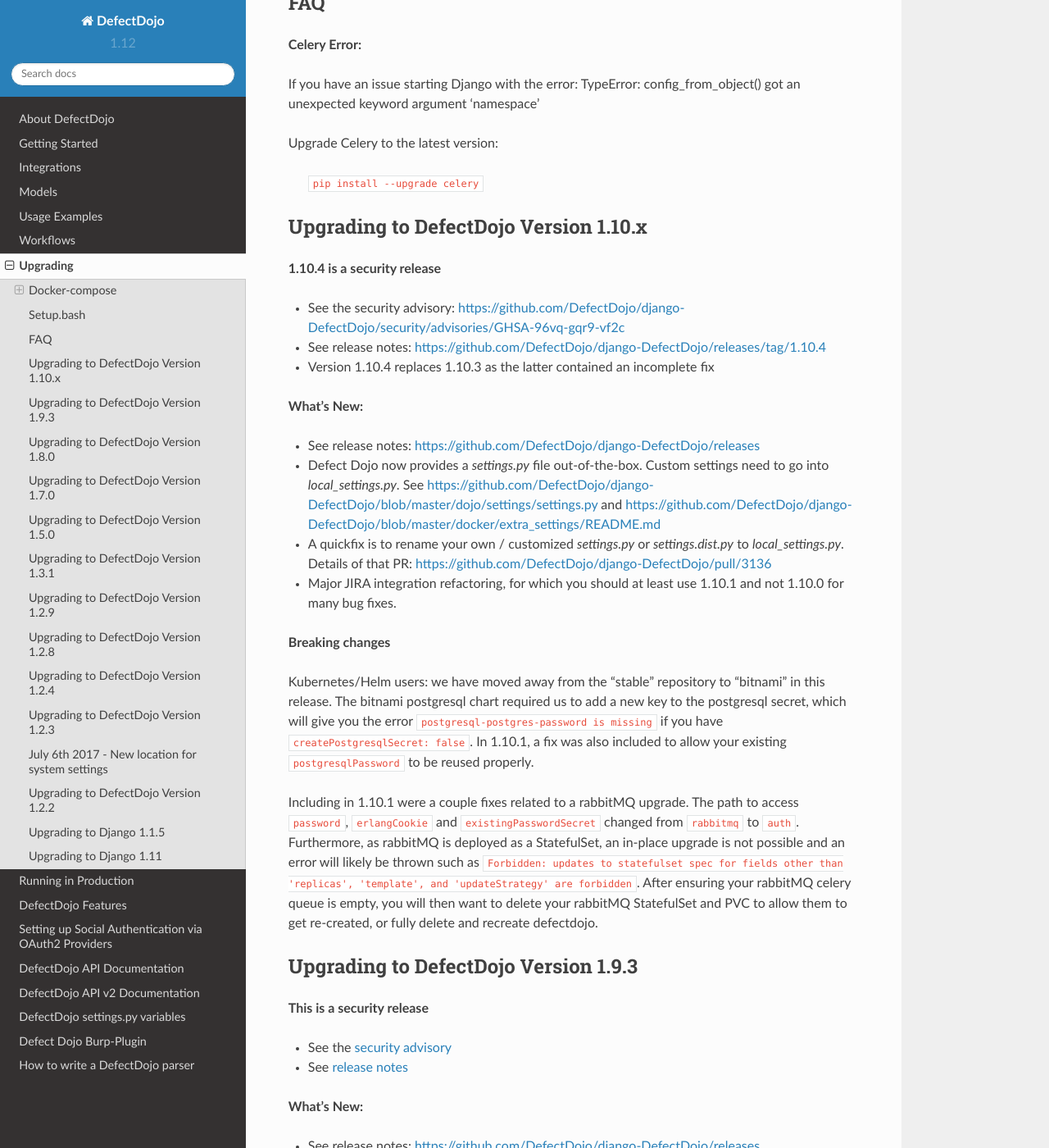
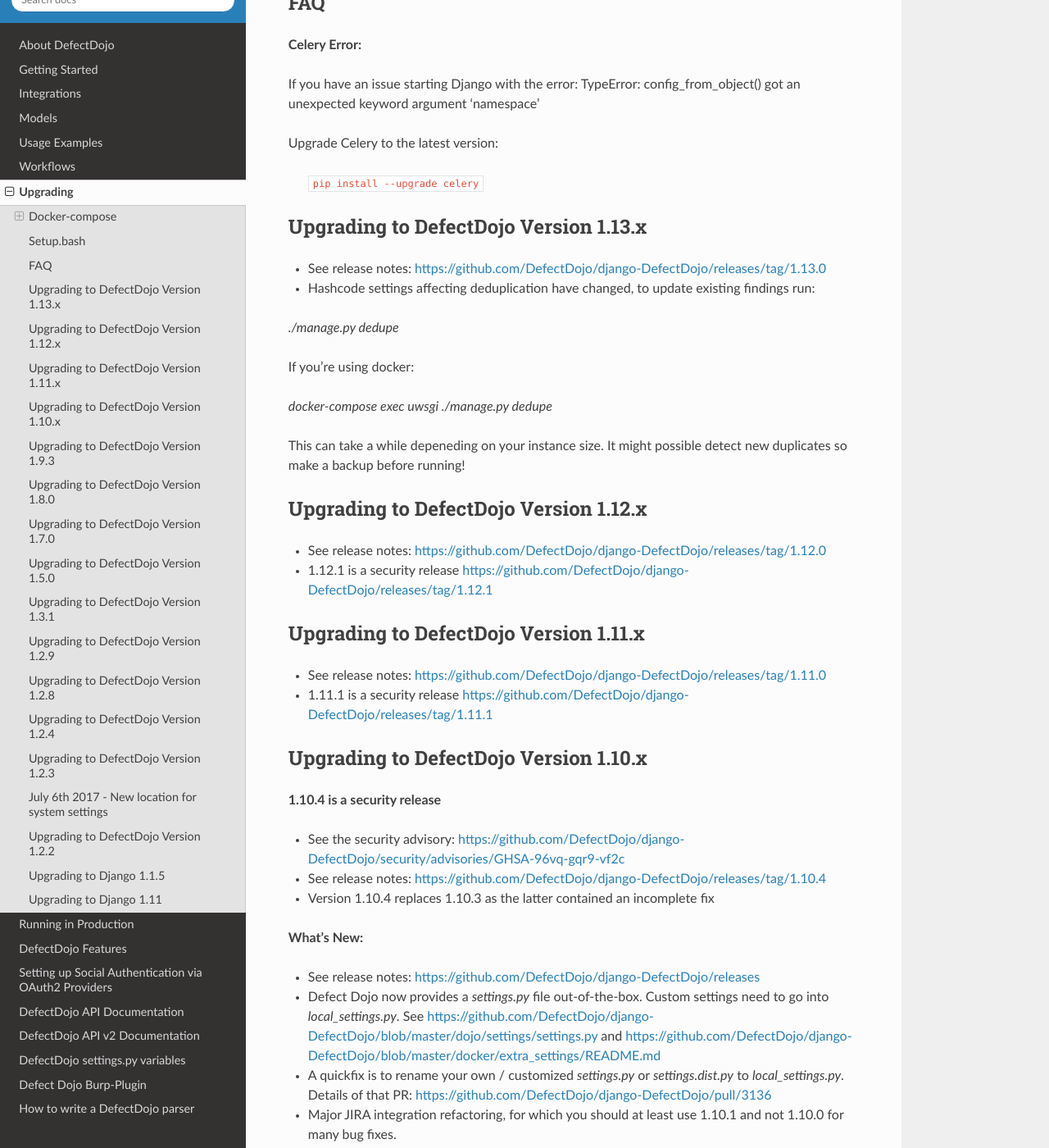
Before and after one commit to DefectDojo/Documentation, a Sphinx documentation site: the page built from docs/upgrading.rst, in a window 1280 px wide and 1400 px high, scrolled down 2015 px. Shown: the whole window at 82% size. Built offline with Sphinx 7.4.7 and the Read the Docs theme 2.0.0, drawn with Linux system fonts in a browser that asks for light colours.

Commit message:
v1.13.0 upgrade notes (#175)

```diff
--- a/docs/upgrading.rst
+++ b/docs/upgrading.rst
@@ -85,6 +85,30 @@
 Upgrade Celery to the latest version:
 
     ``pip install --upgrade celery``
+
+Upgrading to DefectDojo Version 1.13.x
+--------------------------------------
+- See release notes: https://github.com/DefectDojo/django-DefectDojo/releases/tag/1.13.0
+- Hashcode settings affecting deduplication have changed, to update existing findings run:
+
+`./manage.py dedupe`
+
+If you're using docker:
+
+`docker-compose exec uwsgi ./manage.py dedupe`
+
+This can take a while depeneding on your instance size. It might possible detect new duplicates so make a backup before running!
+
+
+Upgrading to DefectDojo Version 1.12.x
+--------------------------------------
+- See release notes: https://github.com/DefectDojo/django-DefectDojo/releases/tag/1.12.0
+- 1.12.1 is a security release https://github.com/DefectDojo/django-DefectDojo/releases/tag/1.12.1
+
+Upgrading to DefectDojo Version 1.11.x
+--------------------------------------
+- See release notes: https://github.com/DefectDojo/django-DefectDojo/releases/tag/1.11.0
+- 1.11.1 is a security release https://github.com/DefectDojo/django-DefectDojo/releases/tag/1.11.1
 
 Upgrading to DefectDojo Version 1.10.x
 --------------------------------------
```
